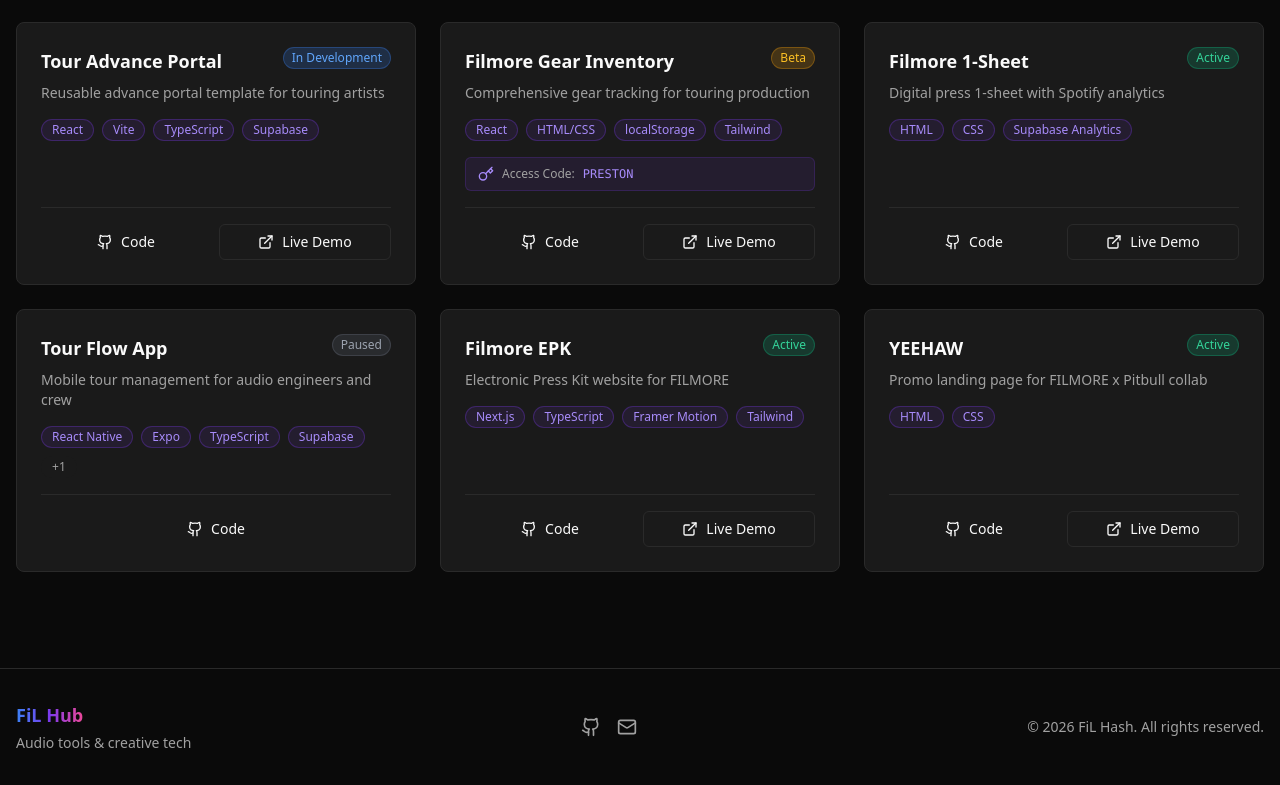
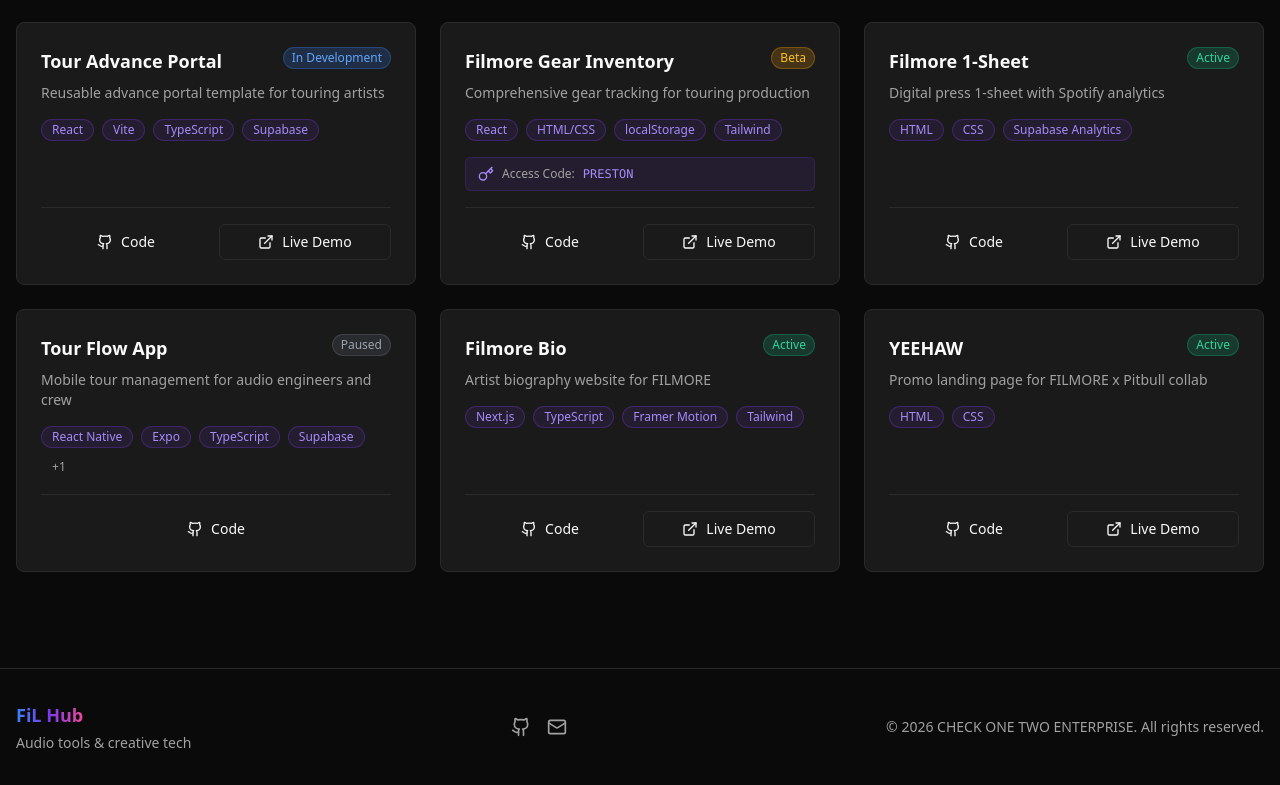
Before and after one commit to filhashmore/FiL-Hub, a React (Vite) app: page /projects in a window 1280 px wide. Shown: the part 702-1487 px from the top of the page. Built offline with nearby package versions, Linux system fonts and the light colour scheme.

Commit message:
Update Filmore EPK to Bio, change copyright
Rename "Filmore EPK" to "Filmore Bio" with updated description
Change footer copyright to CHECK ONE TWO ENTERPRISE

```diff
--- a/src/components/layout/Footer.tsx
+++ b/src/components/layout/Footer.tsx
@@ -38,7 +38,7 @@ export function Footer() {
 
           {/* Copyright */}
           <p className="text-sm text-muted-foreground">
-            © {currentYear} {siteConfig.author}. All rights reserved.
+            © {currentYear} CHECK ONE TWO ENTERPRISE. All rights reserved.
           </p>
         </div>
       </div>
--- a/src/config/projects.config.ts
+++ b/src/config/projects.config.ts
@@ -149,10 +149,10 @@ export const projectsConfig: Project[] = [
     order: 7,
   },
   {
-    id: 'filmore-epk',
-    title: 'Filmore EPK',
-    description: 'Electronic Press Kit website for FILMORE',
-    longDescription: 'Next.js showcase with Framer Motion animations, discography, video gallery, and social media integration.',
+    id: 'filmore-bio',
+    title: 'Filmore Bio',
+    description: 'Artist biography website for FILMORE',
+    longDescription: 'Next.js artist bio site with Framer Motion animations, tour dates, video gallery, and social media integration.',
     category: 'other',
     status: 'active',
     technologies: ['Next.js', 'TypeScript', 'Framer Motion', 'Tailwind'],
```
